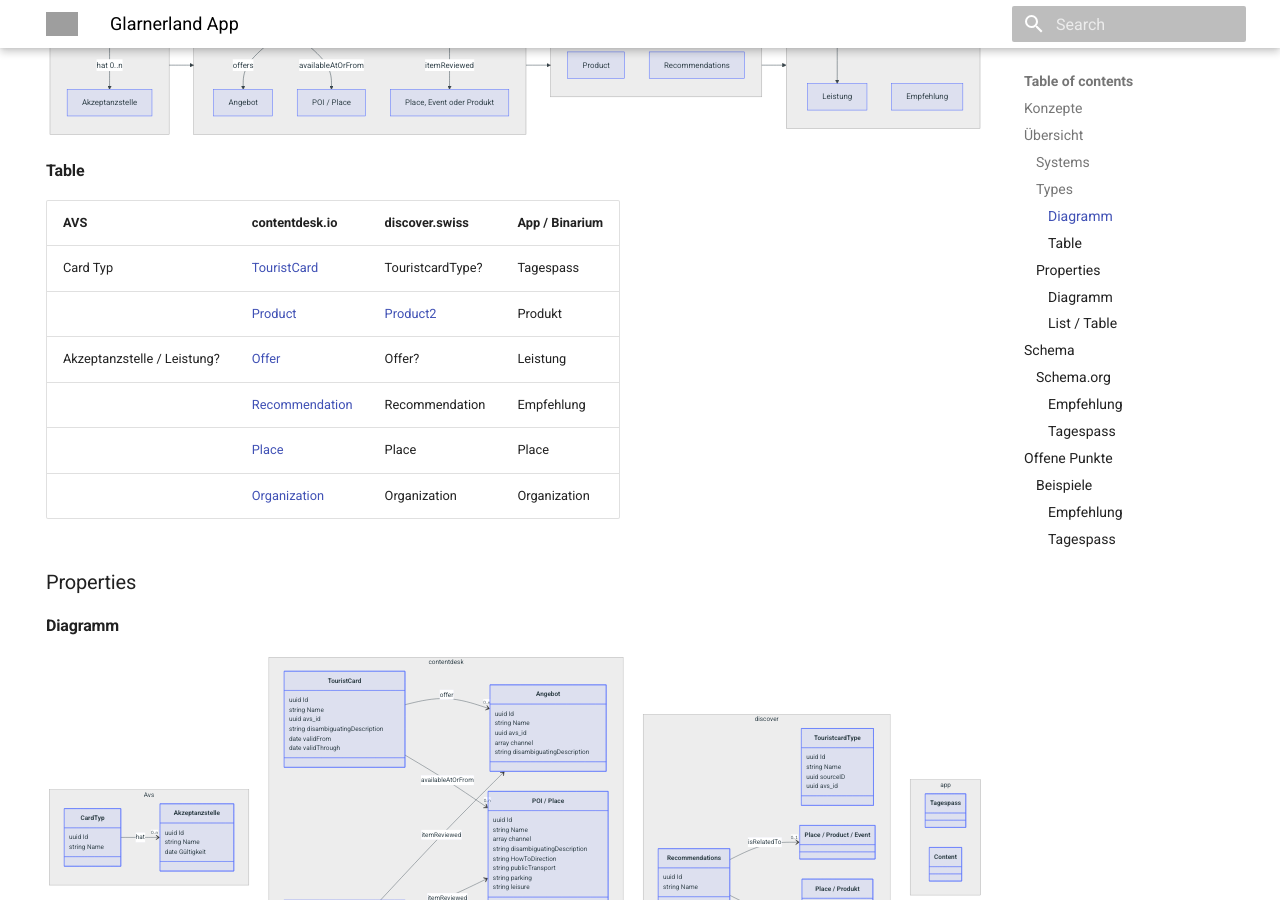
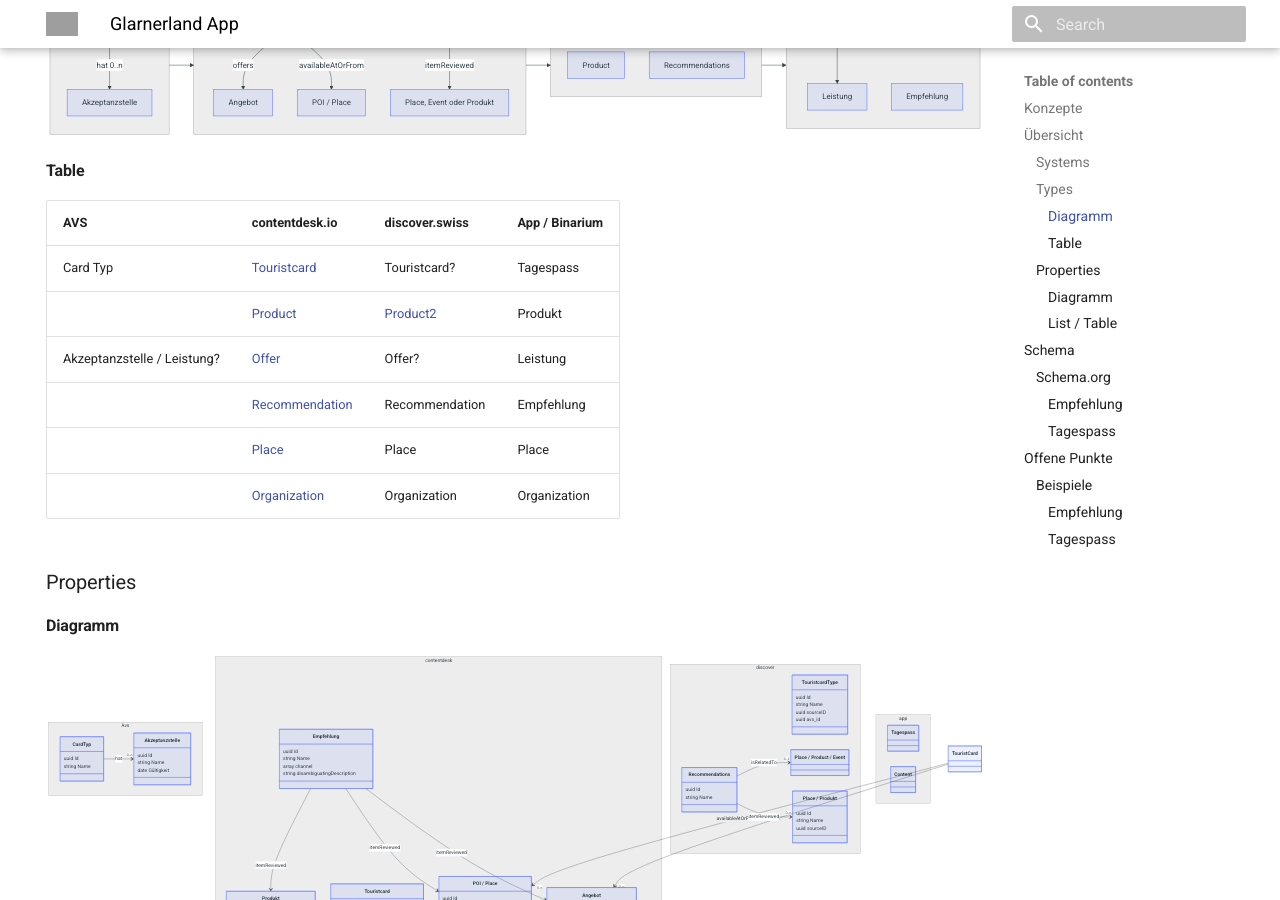
Before and after one commit to tsolenthaler/docs.contentdesk.io, an MkDocs documentation site: the page built from docs/dev/projects/glarnerlandApp.md, in a window 1280 px wide and 900 px high, scrolled down 710 px. Built offline with MkDocs 1.6.1 and Material for MkDocs 9.7.7, drawn with Linux system fonts in a browser that asks for light colours; some of the changed text lies outside the part shown; grey boxes are pictures that could not be loaded.

Commit message:
Refactor TouristCard schema and update class diagram

```diff
--- a/docs/dev/projects/glarnerlandApp.md
+++ b/docs/dev/projects/glarnerlandApp.md
@@ -67,14 +67,14 @@
 
 | AVS                           | contentdesk.io    | discover.swiss      | App / Binarium            |
 | -----------                   | -------------     | -------------       | -------------             |
-| Card Typ                      | [TouristCard]       | TouristcardType?  | Tagespass                 |
+| Card Typ                      | [Touristcard]       | Touristcard?      | Tagespass                 |
 |                               | [Product]           | [Product2]        | Produkt                   |
 | Akzeptanzstelle / Leistung?   | [Offer]             | Offer?            | Leistung                  |
 |                               | [Recommendation]    | Recommendation    | Empfehlung                |
 |                               | [Place]             | Place             | Place                     |
 |                               | [Organization]      | Organization      | Organization              |
 
-[TouristCard]: ../../schema/TouristCard.md
+[Touristcard]: ../../schema/Touristcard.md
 [Place]: ../../schema/Place.md
 [Product]: ../../schema/Product.md
 [Offer]: ../../schema/Offer.md
@@ -109,7 +109,7 @@
             array channel
             string disambiguatingDescription
         }
-        class TouristCard {
+        class Touristcard {
             uuid Id
             string Name
             uuid avs_id
@@ -235,7 +235,7 @@
 ## Offene Punkte
 
 - [ ] discover.swiss
-    * [ ] Type [TouristCard]? --> Ansonsten Propertie zum identifizieren der Gästekarte
+    * [ ] Type [Touristcard]? --> Ansonsten Propertie zum identifizieren der Gästekarte
     * [ ] [Offer]? und [offers]?
 - [ ]
 
```
